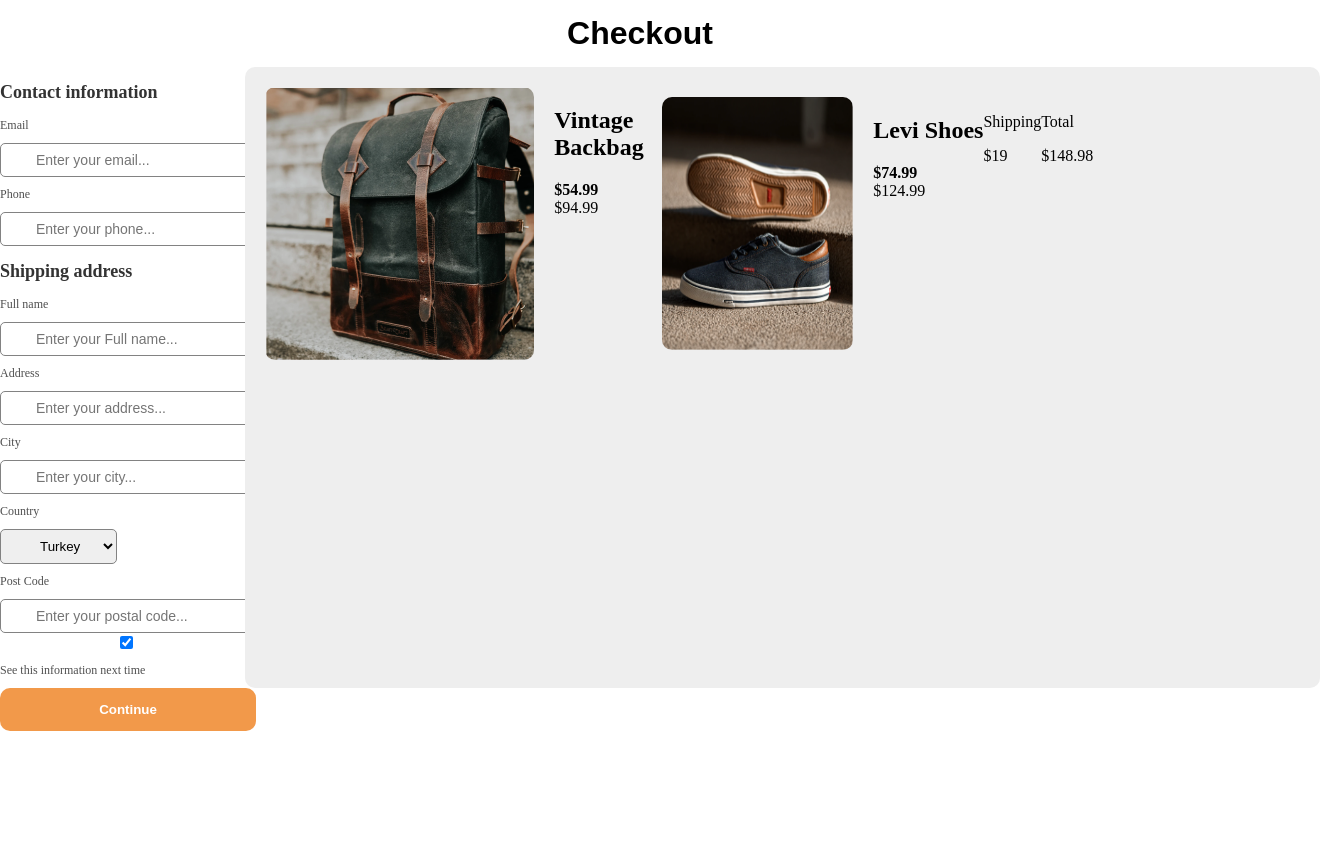
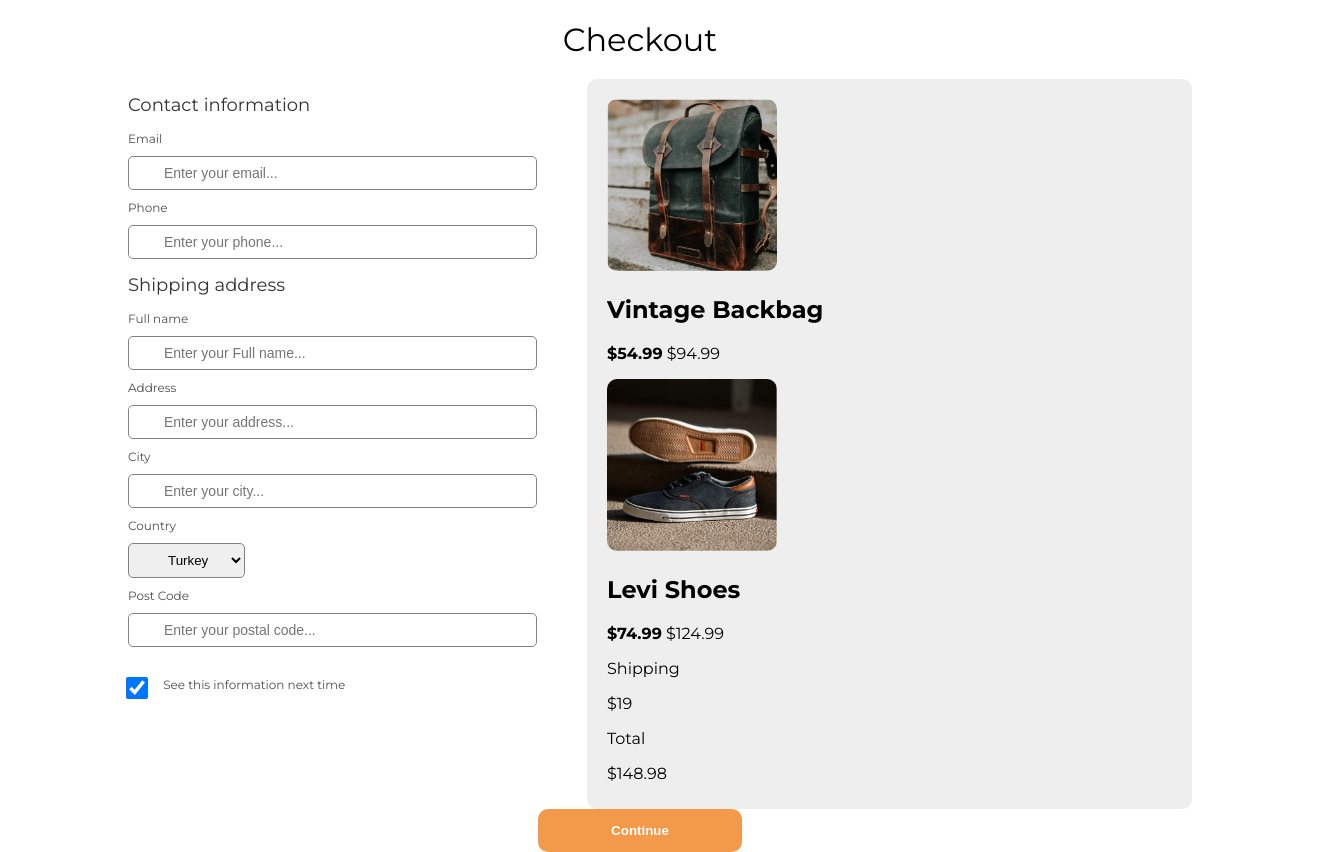
Before and after one commit to EnginKosure/cw_projects, a plain HTML site: page codding_challenge_Checkout/index.html in a window 1280 px wide. Shown: the whole page, 1320 px wide, since content can reach past the window. Before the commit the page ends 800 px from the top, so only its background shows below. Drawn offline with Linux system fonts and the light colour scheme.

Commit message:
main css revised

```diff
--- a/codding_challenge_Checkout/index.html
+++ b/codding_challenge_Checkout/index.html
@@ -5,6 +5,7 @@
     <meta name="viewport" content="width=device-width, initial-scale=1.0" />
     <title>Checkout Page</title>
     <link rel="stylesheet" href="./style.css" />
+    <link href="https://fonts.googleapis.com/css2?family=Montserrat:wght@400;700&display=swap" rel="stylesheet">
   </head>
   <body>
     <main>
--- a/codding_challenge_Checkout/sass/style.scss
+++ b/codding_challenge_Checkout/sass/style.scss
@@ -1,26 +1,36 @@
 body {
   margin: 0 auto;
   padding: 0;
+  font-family: Montserrat, Arial, Helvetica, sans-serif;
 
   main {
+    width: 80%;
     display: grid;
+    margin: 0 auto;
+
     grid-template-areas:
       "header header"
       "contact product"
       "button button";
     h1 {
       grid-area: header;
-      font-family: Mon, Arial, Helvetica, sans-serif;
+      font-weight: normal;
       text-align: center;
-      margin: 15px 0;
+      margin: 20px 0;
     }
     h4 {
       font-size: 18px;
       color: #333;
       margin: 15px 0;
+      font-family: Montserrat, Arial, Helvetica, sans-serif;
+      font-weight: normal;
     }
     section {
       grid-area: contact;
+      div:nth-child(5) {
+        display: flex;
+        margin: 20px 0;
+      }
     }
     aside {
       grid-area: product;
@@ -38,8 +48,6 @@ body {
         margin-right: 20px;
       }
       .product {
-        width: 100%;
-        display: flex;
         margin: 10px 0;
       }
     }
@@ -53,6 +61,7 @@ body {
       font-weight: 600;
       text-align: center;
       border: none;
+      margin: 0 auto;
     }
     input {
       border: 1px solid #828282;
@@ -60,7 +69,13 @@ body {
       color: #828282;
       font-size: 14px;
       border-radius: 5px;
-      width: 100%;
+      width: 80%;
+    }
+    input[type="checkbox"] {
+      width: 10%;
+      padding: 0;
+      margin-top: 10px;
+      margin-left: -3%;
     }
 
     label {
```
Also changed, not shown: codding_challenge_Checkout/style.css, 1 other file.
